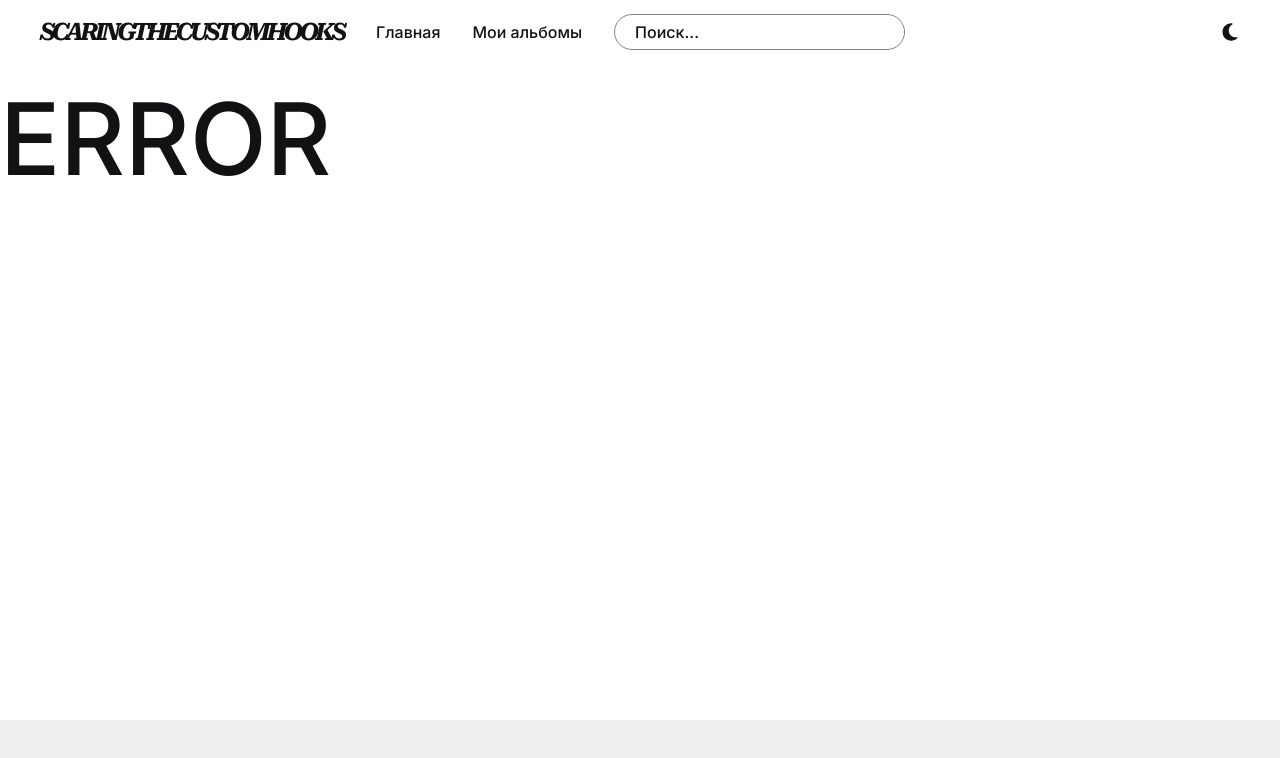
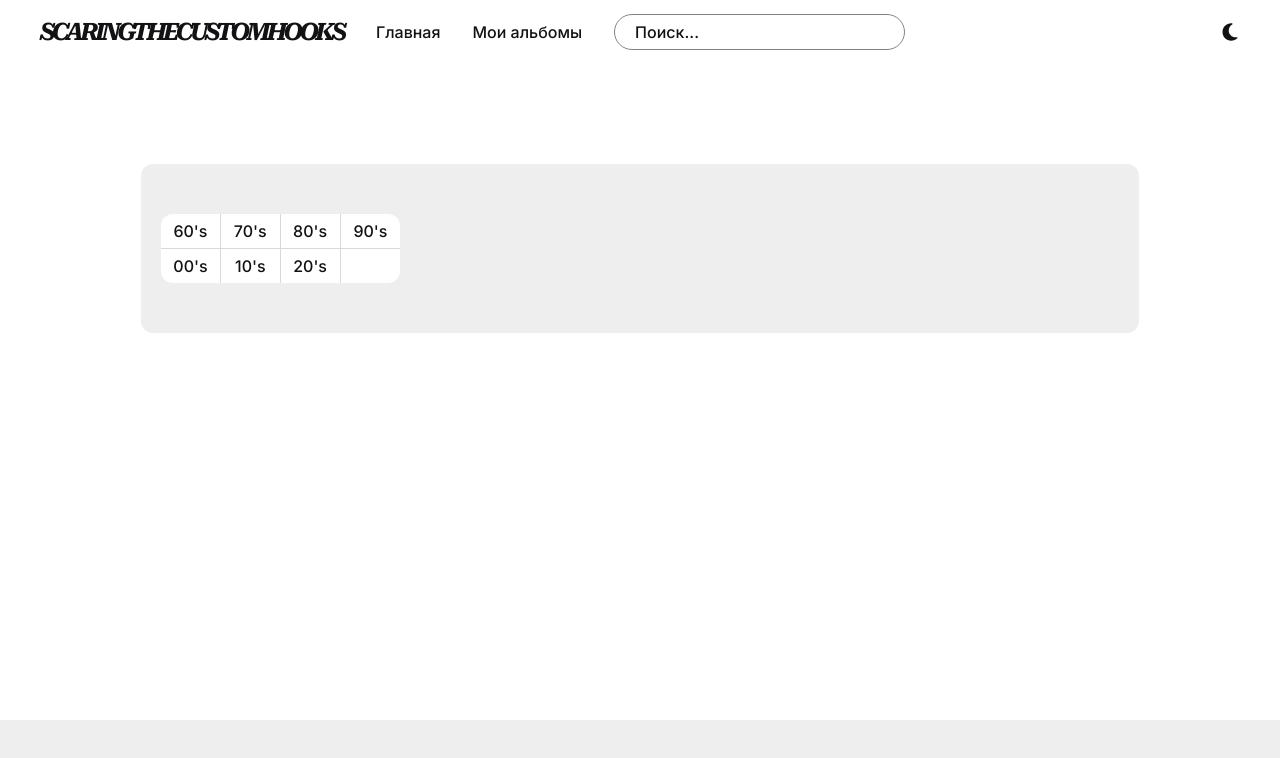
Before and after one commit to tiMURtSE/albums-cant-drag-and-drop, a React (Vite) app: page /my-albums in a window 1280 px wide. Shown: the top 758 px of the page. Built offline with nearby package versions, Linux system fonts and the light colour scheme.

Commit message:
Исправлен макет с Main

```diff
--- a/src/App.tsx
+++ b/src/App.tsx
@@ -1,6 +1,6 @@
 import { BrowserRouter, Route, Routes } from "react-router-dom";
 import Home from "pages/Home/Home";
-import AlbumList from "pages/AlbumList/AlbumList";
+import MyAlbums from "pages/MyAlbums/MyAlbums";
 import AlbumPage from "pages/AlbumPage/AlbumPage";
 import Error from "pages/Error/Error";
 import Search from "pages/Search/Search";
@@ -16,7 +16,7 @@ import { useMemo } from "react";
 import { themeSettings } from "styles/theme/theme";
 
 const routes: TypeRoutes = [
-	{ path: PagesPath.MyAlbums, element: AlbumList },
+	{ path: PagesPath.MyAlbums, element: MyAlbums },
 	{ path: PagesPath.Album, element: AlbumPage },
 	{ path: PagesPath.Search, element: Search },
 	{ path: PagesPath.Error, element: Error },
--- a/src/components/Layout/Layout.styled.ts
+++ b/src/components/Layout/Layout.styled.ts
@@ -11,6 +11,7 @@ const Main = styled.main`
 	flex-grow: 1;
 	flex-shrink: 0;
 	margin: 64px 0;
+	padding: 100px 0;
 `;
 
 export { Page, Main };
--- a/src/components/Layout/Layout.tsx
+++ b/src/components/Layout/Layout.tsx
@@ -2,13 +2,19 @@ import Navbar from "components/Navbar/Navbar";
 import { Main, Page } from "./Layout.styled";
 import { Outlet } from "react-router-dom";
 import Footer from "components/Footer/Footer";
+import Paddings from "styles/components/Paddings.styled";
+import Container from "styles/components/Container.styled";
 
 const Layout = () => {
 	return (
 		<Page>
 			<Navbar />
 			<Main>
-				<Outlet />
+				<Paddings>
+					<Container>
+						<Outlet />
+					</Container>
+				</Paddings>
 			</Main>
 			<Footer />
 		</Page>
--- a/src/consts/pages.ts
+++ b/src/consts/pages.ts
@@ -6,7 +6,7 @@ export enum PagesName {
 export enum PagesPath {
 	Home = "/",
 	Album = "/album/:id",
-	MyAlbums = "/my_albums",
+	MyAlbums = "/my-albums",
 	Search = "/search/:query",
 	Error = "*",
 }
--- /dev/null
+++ b/src/pages/MyAlbums/MyAlbums.styled.ts
@@ -0,0 +1,51 @@
+import styled from "styled-components";
+
+const Content = styled.div`
+	padding: 100px 0;
+`;
+
+const Filter = styled.div`
+	display: flex;
+	flex-wrap: wrap;
+
+	background-color: ${({ theme }) => theme.colors.background.default};
+	border-radius: ${({ theme }) => theme.sizes.borderRadius};
+`;
+
+const Year = styled.div<{ isPressed: boolean }>`
+	flex-basis: 25%;
+	text-align: center;
+	padding: 5px 0;
+
+	background-color: ${(props) =>
+		props.isPressed ? props.theme.colors.secondary.main : "auto"};
+	border-right: 1px solid ${({ theme }) => theme.colors.primary.neutral};
+	cursor: pointer;
+
+	&:hover {
+		background-color: ${({ theme }) => theme.colors.secondary.main};
+	}
+
+	&:nth-child(-n + 4) {
+		border-bottom: 1px solid ${({ theme }) => theme.colors.primary.neutral};
+	}
+
+	&:nth-child(4) {
+		border-right: none;
+	}
+
+	&:first-child {
+		border-top-left-radius: ${({ theme }) => theme.sizes.borderRadius};
+	}
+
+	&:nth-child(4) {
+		border-top-right-radius: ${({ theme }) => theme.sizes.borderRadius};
+	}
+	&:nth-child(5) {
+		border-bottom-left-radius: ${({ theme }) => theme.sizes.borderRadius};
+	}
+`;
+
+const SortAndSearch = styled.div``;
+
+export { Content, Year, SortAndSearch, Filter };
--- /dev/null
+++ b/src/pages/MyAlbums/MyAlbums.tsx
@@ -0,0 +1,61 @@
+import Container from "styles/components/Container.styled";
+import Paddings from "styles/components/Paddings.styled";
+import { Content, Filter, SortAndSearch, Year } from "./MyAlbums.styled";
+import Wrapper from "styles/components/Wrapper.styled";
+import FlexBetween from "styles/components/FlexBetween.styled";
+import { useSelector } from "react-redux";
+import { Albums } from "types";
+import { useState } from "react";
+
+const MyAlbums = () => {
+	const [albums, setAlbums] = useState(
+		useSelector(
+			(state: { albums: { albums: Albums } }) => state.albums.albums
+		)
+	);
+	const years = ["60's", "70's", "80's", "90's", "00's", "10's", "20's"];
+	const [filter, setFilter] = useState<string[]>([]);
+
+	const filterByYear = (event: any) => {
+		const year = event.target.textContent;
+
+		if (filter.includes(year)) {
+			setFilter(filter.filter((item) => item !== year));
+			setAlbums(
+				albums.filter(
+					(albums) => String(albums.year).at(-2) === year[0]
+				)
+			);
+		} else {
+			setFilter([...filter, year]);
+		}
+	};
+
+	return (
+		<Wrapper>
+			<FlexBetween>
+				<Filter>
+					{years.map((year) => (
+						<Year
+							onClick={filterByYear}
+							isPressed={filter.includes(year)}
+							key={year}
+						>
+							{year}
+						</Year>
+					))}
+				</Filter>
+
+				<SortAndSearch></SortAndSearch>
+			</FlexBetween>
+
+			{albums.map((album) => (
+				<div key={album.id}>
+					{album.title} by {album.artist}
+				</div>
+			))}
+		</Wrapper>
+	);
+};
+
+export default MyAlbums;
--- a/src/pages/Search/Search.tsx
+++ b/src/pages/Search/Search.tsx
@@ -16,9 +16,7 @@ const Search = () => {
 	const { query } = useParams();
 
 	return (
-		<Paddings>
-			<Container>
-				<Content>
+		<>
 			<Title>
 				Результаты поиска для: <span>{query}</span>
 			</Title>
@@ -29,17 +27,12 @@ const Search = () => {
 				) : (
 					<>
 						{foundAlbums.map((album) => (
-									<CommonAlbumView
-										album={album}
-										key={album.id}
-									/>
+							<CommonAlbumView album={album} key={album.id} />
 						))}
 					</>
 				)}
 			</Wrapper>
-				</Content>
-			</Container>
-		</Paddings>
+		</>
 	);
 };
 
--- a/src/pages/albumList/AlbumList.tsx
+++ /dev/null
@@ -1,78 +0,0 @@
-import { useState } from "react";
-
-type Props = {};
-
-const AlbumList = (props: Props) => {
-	const [selectedIndex, setSelectedIndex] = useState(-1);
-	const [showList, setShowList] = useState(false);
-	const items = ["apple", "banana", "cherry", "date", "elderberry"];
-
-	function handleKeyDown(event: any) {
-		if (event.key === "ArrowUp") {
-			setSelectedIndex(
-				selectedIndex === 0 ? items.length - 1 : selectedIndex - 1
-			);
-		} else if (event.key === "ArrowDown") {
-			setSelectedIndex(
-				selectedIndex === items.length - 1 ? 0 : selectedIndex + 1
-			);
-		}
-	}
-
-	function handleMouseEnter(index: any) {
-		setSelectedIndex(index);
-	}
-
-	function handleItemClick(item: any) {
-		console.log(`Selected item: ${item}`);
-		setShowList(false);
-	}
-
-	function handleInputBlur() {
-		setShowList(false);
-	}
-
-	function handleInputChange(event: any) {
-		const value = event.target.value;
-		if (value) {
-			setShowList(true);
-		} else {
-			setShowList(false);
-		}
-	}
-
-	return (
-		<div>
-			<input
-				type="text"
-				onKeyDown={handleKeyDown}
-				onBlur={handleInputBlur}
-				onChange={handleInputChange}
-				style={{ backgroundColor: "grey" }}
-			/>
-			{showList && (
-				<ul>
-					{items.map((item, index) => (
-						<li
-							key={index}
-							className={
-								selectedIndex === index ? "selected" : ""
-							}
-							onMouseEnter={() => handleMouseEnter(index)}
-							onClick={() => handleItemClick(item)}
-							style={
-								selectedIndex === index
-									? { backgroundColor: "red" }
-									: {}
-							}
-						>
-							{item}
-						</li>
-					))}
-				</ul>
-			)}
-		</div>
-	);
-};
-
-export default AlbumList;
--- a/src/pages/albumPage/AlbumPage.styled.ts
+++ b/src/pages/albumPage/AlbumPage.styled.ts
@@ -3,7 +3,6 @@ import FlexBetween from "styles/components/FlexBetween.styled";
 
 const Content = styled(FlexBetween)`
 	align-items: flex-start;
-	padding: 100px 0;
 `;
 
 const AlbumCover = styled.div`
--- a/src/pages/albumPage/AlbumPage.tsx
+++ b/src/pages/albumPage/AlbumPage.tsx
@@ -10,6 +10,7 @@ import getSingleAlbum from "services/api/getSingleAlbum.api";
 import formatAlbum from "utils/formatAlbum";
 import Image from "components/Image/Image";
 import AlbumInfo from "./AlbumInfo/AlbumInfo";
+import FlexBetween from "styles/components/FlexBetween.styled";
 
 const AlbumPage = () => {
 	const id = useParams().id;
@@ -28,8 +29,6 @@ const AlbumPage = () => {
 	if (!album) return null;
 
 	return (
-		<Paddings>
-			<Container>
 		<Content>
 			<AlbumCover>
 				<Image
@@ -42,8 +41,6 @@ const AlbumPage = () => {
 
 			<AlbumInfo album={album} />
 		</Content>
-			</Container>
-		</Paddings>
 	);
 };
 
--- a/src/pages/home/Home.tsx
+++ b/src/pages/home/Home.tsx
@@ -1,11 +1,7 @@
-import { useEffect, useState } from "react";
 import Paddings from "styles/components/Paddings.styled";
 import Container from "styles/components/Container.styled";
-import Wrapper from "styles/components/Wrapper.styled";
-import Navbar from "components/Navbar/Navbar";
 import { Content, List } from "./Home.styled";
 import SpecialAlbumView from "./components/SpecialAlbumView/SpecialAlbumView";
-import LocalStorage from "utils/LocalStorage";
 import { Album, Albums } from "types";
 import { useSelector } from "react-redux";
 
@@ -13,17 +9,11 @@ const Home = () => {
 	const favoriteAlbums = useSelector((state: any) => state.albums.albums);
 
 	return (
-		<Paddings>
-			<Container>
-				<Content>
-					<List>
-						{favoriteAlbums.map((album: Album) => (
-							<SpecialAlbumView album={album} key={album.id} />
-						))}
-					</List>
-				</Content>
-			</Container>
-		</Paddings>
+		<List>
+			{favoriteAlbums.map((album: Album) => (
+				<SpecialAlbumView album={album} key={album.id} />
+			))}
+		</List>
 	);
 };
 
```
Lines whose indentation alone changed are shown as unchanged.
